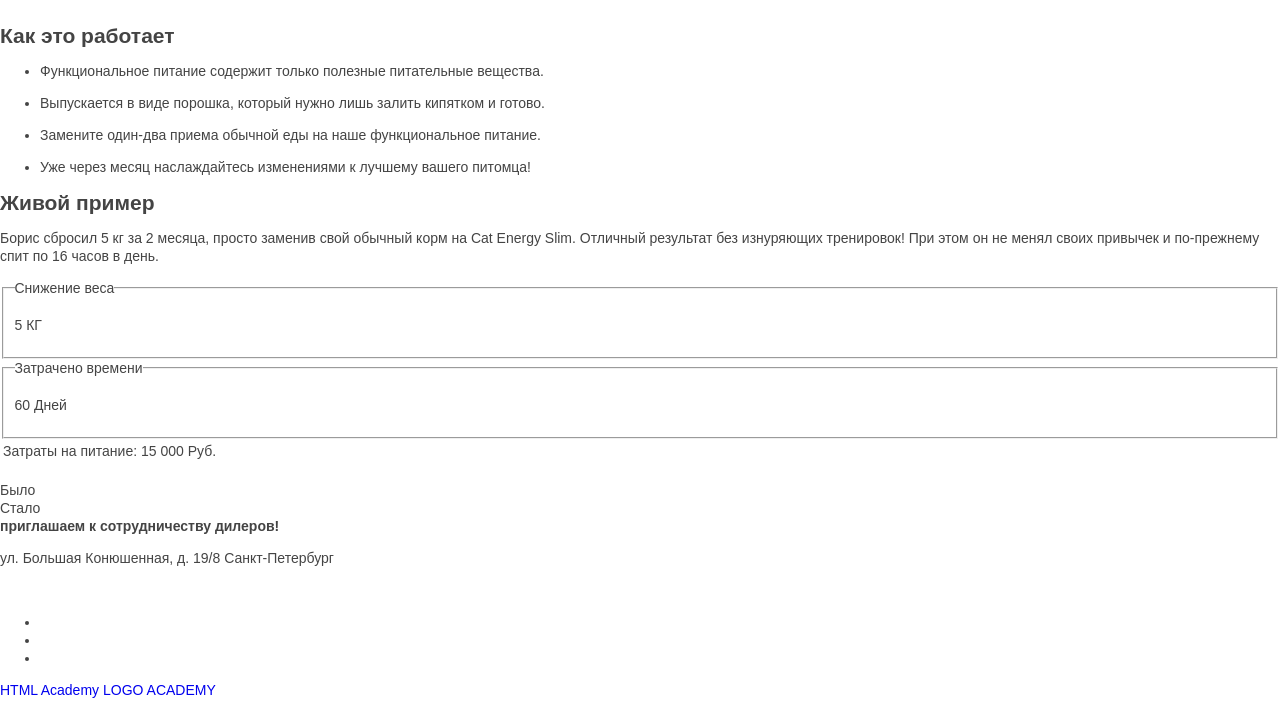
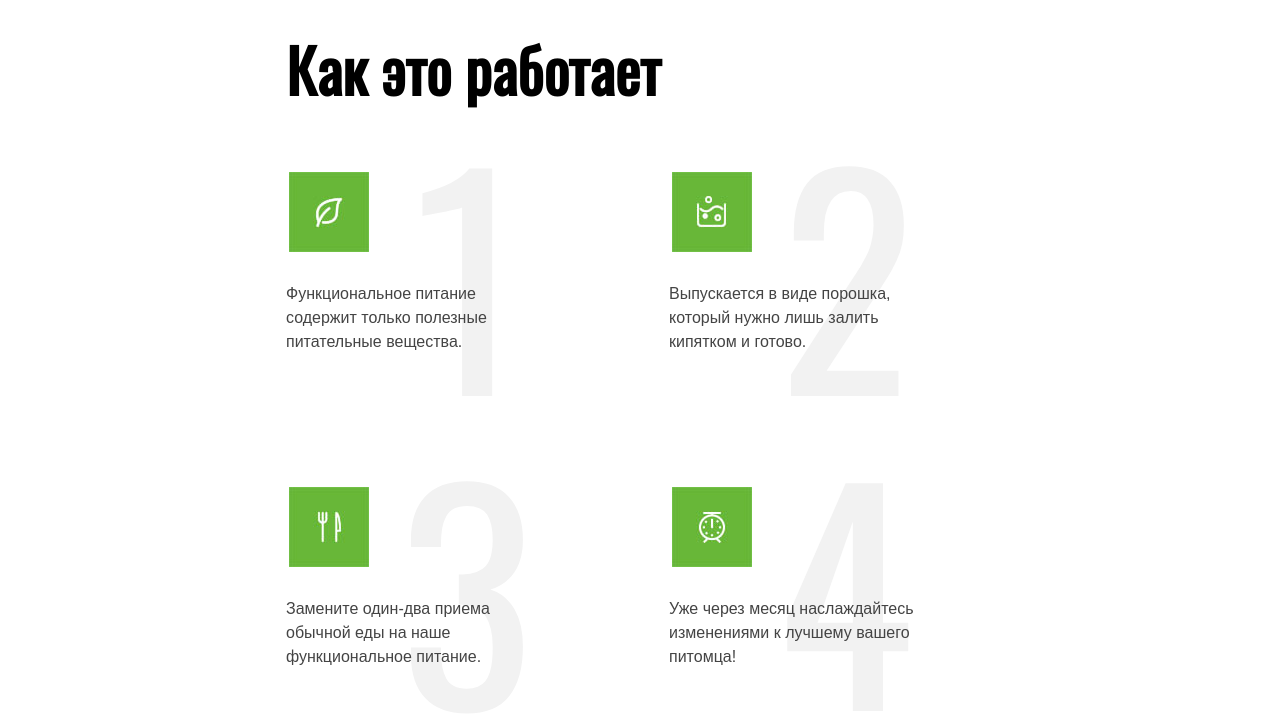
Before and after one commit to AndreyUytov/CatEnergy, a website: page src/index.html in a window 1280 px wide. Shown: the part 1735-2460 px from the top of the page. Before the commit the page ends 2434 px from the top, so only its background shows below. Drawn offline with nearby package versions, Linux system fonts and the light colour scheme; files that its build step writes are made by us from their sources; files whose address does not match are found by name.

Commit message:
Верстаю блок advantage

```diff
--- a/src/index.html
+++ b/src/index.html
@@ -67,25 +67,29 @@
                 </li>
             </ul>
         </section>
-        <section class="advantage">
+        <section class="advantage conteiner">
         	<h2 class="advantage__heading">Как это работает</h2>
         	<ul class="advantage__list">
         		<li class="advantage__item">
+              <span class="advantage__number">1</span>
         			<p class="advantage__description">
         				Функциональное питание содержит только полезные питательные вещества.
         			</p>
         		</li>
         		<li class="advantage__item">
+              <span class="advantage__number">2</span>
         			<p class="advantage__description">
         				Выпускается в виде порошка, который нужно лишь залить кипятком и готово.
         			</p>
         		</li>
         		<li class="advantage__item">
+              <span class="advantage__number">3</span>
         			<p class="advantage__description">
         				Замените один-два приема обычной еды на наше функциональное питание.
         			</p>
         		</li>
         		<li class="advantage__item">
+              <span class="advantage__number">4</span>
         			<p class="advantage__description">
         				Уже через месяц наслаждайтесь изменениями к лучшему вашего питомца!
         			</p>
@@ -94,23 +98,27 @@
         </section>
         <section class="stats">
         	<h2 class="stats__heading">Живой пример</h2>
+          <div class="conteiner">
             <p class="stats__description">
               Борис сбросил 5 кг за 2 месяца, просто заменив свой обычный корм на Cat Energy Slim. Отличный результат без изнуряющих тренировок! При этом он не менял своих привычек и по-прежнему спит по 16 часов в день.
             </p>
-        	<fieldset class="stats__info">
+            <div class="stats__wrapper">
+              <div class="stats__info">
                 <p>5 КГ</p>
-        		<legend>Снижение веса</legend>
-        	</fieldset>
-        	<fieldset class="stats__info">
+                <legend>снижение веса</legend>
+              </div>
+              <div class="stats__info">
                 <p>60 Дней</p>
-        		<legend>Затрачено времени</legend>
-        	</fieldset>
+                <legend>затрачено времени</legend>
+              </div>
+            </div>
               <table class="stats__table">
                 <tr>
                   <td>Затраты на питание:</td>
                   <td>15 000 Руб.</td>
                 </tr>
               </table>
+
             <div class="stats__results-images">
               <img src="">
               <img src="">
@@ -121,6 +129,7 @@
                               <div class="bar"></div>
                             </div>
                             <span class="stats__after">Стало</span>
+                          </div>
                         </div>
             </div>
           </div>
--- /dev/null
+++ b/src/styles/advantage-block/advantage.less
@@ -0,0 +1,176 @@
+.advantage {
+	margin-bottom: 22px;
+}
+
+.advantage__heading {
+	padding: 0;
+	margin: 0;
+	margin-bottom: 33px;
+
+	font-family: oswald;
+	font-size: 36px;
+	line-height: 50px;
+	color: #000000;
+}
+
+.advantage__list {
+	.ul-reset();
+}
+
+.advantage__item {
+	min-height: 60px;
+
+	padding-left: 80px;
+	margin-bottom: 20px;
+}
+
+.advantage__number {
+	display: none;
+}
+
+.advantage__item:nth-child(1) {
+	background-image: url(../img/backgrounds-image/info-advantage1.jpg);
+	background-repeat: no-repeat;
+	background-size: 60px auto;
+	background-position: 1% 0%;
+}
+
+.advantage__item:nth-child(2) {
+	background-image: url(../img/backgrounds-image/info-advantage2.jpg);
+	background-repeat: no-repeat;
+	background-size: 60px auto;
+	background-position: 1% 0%;
+}
+
+.advantage__item:nth-child(3) {
+	background-image: url(../img/backgrounds-image/info-advantage3.jpg);
+	background-repeat: no-repeat;
+	background-size: 60px auto;
+	background-position: 1% 0%;
+}
+
+.advantage__item:nth-child(4) {
+	background-image: url(../img/backgrounds-image/info-advantage4.jpg);
+	background-repeat: no-repeat;
+	background-size: 60px auto;
+	background-position: 1% 0%;
+}
+
+.advantage__description {
+	padding: 0;
+	margin: 0;
+}
+
+@media (min-width: 768px){
+		.advantage {
+		margin-bottom: 5px;
+		margin-top: 50px;
+	}
+
+	.advantage__heading {
+		margin-bottom: 75px;
+
+		font-family: oswald;
+		font-size: 60px;
+
+	}
+
+	.advantage__list {
+		display: flex;
+		justify-content: space-between;
+		flex-wrap: wrap;
+
+		padding-right: 80px;
+	}
+
+	.advantage__item {
+		position: relative;
+		min-height: 235px;
+		width: 245px;
+
+		padding-left: 0;
+		padding-top: 110px;
+		margin-bottom: 80px;
+	}
+
+	.advantage__number {
+		display: block;
+		position: absolute;
+
+		width: auto;
+		top: 100px;
+		right: 0px;
+
+		font-family: oswald;
+		font-size: 281px;
+		color: #f2f2f2;
+
+		z-index: -1;
+	}
+
+	.advantage__item:nth-child(1) {
+		background-image: url(../img/backgrounds-image/info-advantage1-tablet.jpg);
+		background-repeat: no-repeat;
+		background-size: 80px auto;
+		background-position: 2% 0%;
+	}
+
+	.advantage__item:nth-child(2) {
+		background-image: url(../img/backgrounds-image/info-advantage2-tablet.jpg);
+		background-repeat: no-repeat;
+		background-size: 80px auto;
+		background-position: 2% 0%;
+	}
+
+	.advantage__item:nth-child(3) {
+		background-image: url(../img/backgrounds-image/info-advantage3-tablet.jpg);
+		background-repeat: no-repeat;
+		background-size: 80px auto;
+		background-position: 2% 0%;
+	}
+
+	.advantage__item:nth-child(4) {
+		background-image: url(../img/backgrounds-image/info-advantage4-tablet.jpg);
+		background-repeat: no-repeat;
+		background-size: 80px auto;
+		background-position: 2% 0%;
+	}
+
+	.advantage__description {
+		font-size: 16px;
+		line-height: 24px;
+
+	}
+}
+
+@media (min-width: 1300px) {
+
+	.advantage {
+		margin-bottom: 0px;
+	}
+
+	.advantage__list {
+		padding-right: 0;
+	}
+
+	.advantage__item {
+		margin-bottom: 0;
+	}
+
+	.advantage__item:nth-child(1) {
+		background-position: 0% 0%;
+	}
+
+	.advantage__item:nth-child(2) {
+		background-position: 0% 0%;
+	}
+
+	.advantage__item:nth-child(3) {
+		background-position: 0% 0%;
+	}
+
+	.advantage__item:nth-child(4) {
+		background-position: 0% 0%;
+	}
+
+}
--- /dev/null
+++ b/src/styles/stats-block/stats.less
@@ -0,0 +1,85 @@
+.stats {
+	width: 100%;
+	 background-color: #f2f2f2;
+}
+
+.stats__heading {
+	width: 320px;
+	margin: 0 auto;
+	padding: 0 20px;
+	padding-top: 35px;
+	padding-bottom: 25px;
+
+	font-family: oswald;
+	font-size: 36px;
+	line-height: 60px;
+	color: #000000;
+}
+
+.stats__description {
+	padding: 0;
+	margin: 0;
+	margin-bottom: 25px;
+}
+
+.stats__wrapper {
+	display: flex;
+	justify-content: space-between;
+	align-items: center;
+	flex-wrap: wrap;
+}
+
+.stats__info {
+	width: 123px;
+	height: 56px;
+	margin-bottom: 30px;
+
+	position: relative;
+	display: flex;
+	justify-content: center;
+	align-items: center;
+
+	border: 1px solid #cdcdcd;
+}
+
+.stats__info p {
+	margin: 0;
+	padding: 0;
+
+	font-family: oswald;
+	font-size: 24px;
+	line-height: 24px;
+	color: #000000;
+	text-align: center;
+
+	text-transform: uppercase;
+}
+
+.stats__info legend {
+	position: absolute;
+	bottom: -15px;
+
+	width: 85px;
+
+	font-size: 12px;
+	line-height: 12px;
+	text-align: center;
+
+	background-color: #f2f2f2;
+}
+
+.stats__table {
+	width: 100%;
+
+
+	display: flex;
+	justify-content: center;
+
+
+	font-family: oswald;
+	font-size: 14px;
+	line-height: 20px;
+	color: #000000;
+	text-transform: uppercase;
+
+}
--- a/src/styles/style.less
+++ b/src/styles/style.less
@@ -80,3 +80,7 @@ input[type="radio"].visually-hidden {
 @import 'header-block/header-block.less';
 
 @import 'programms-fit-block/programms-fit.less';
+
+@import 'advantage-block/advantage.less';
+
+@import 'stats-block/stats.less';
```
Also changed, not shown: src/img/after-mobile.jpg (added), src/img/backgrounds-image/info-advantage1-tablet.jpg (added), src/img/backgrounds-image/info-advantage1.jpg (added), src/img/backgrounds-image/info-advantage2-tablet.jpg (added), src/img/backgrounds-image/info-advantage2.jpg (added), src/img/backgrounds-image/info-advantage3-tablet.jpg (added), src/img/backgrounds-image/info-advantage3.jpg (added), src/img/backgrounds-image/info-advantage4-tablet.jpg (added), src/img/backgrounds-image/info-advantage4.jpg (added), src/img/before-mobile.jpg (added). Lines whose indentation alone changed are shown as unchanged.
